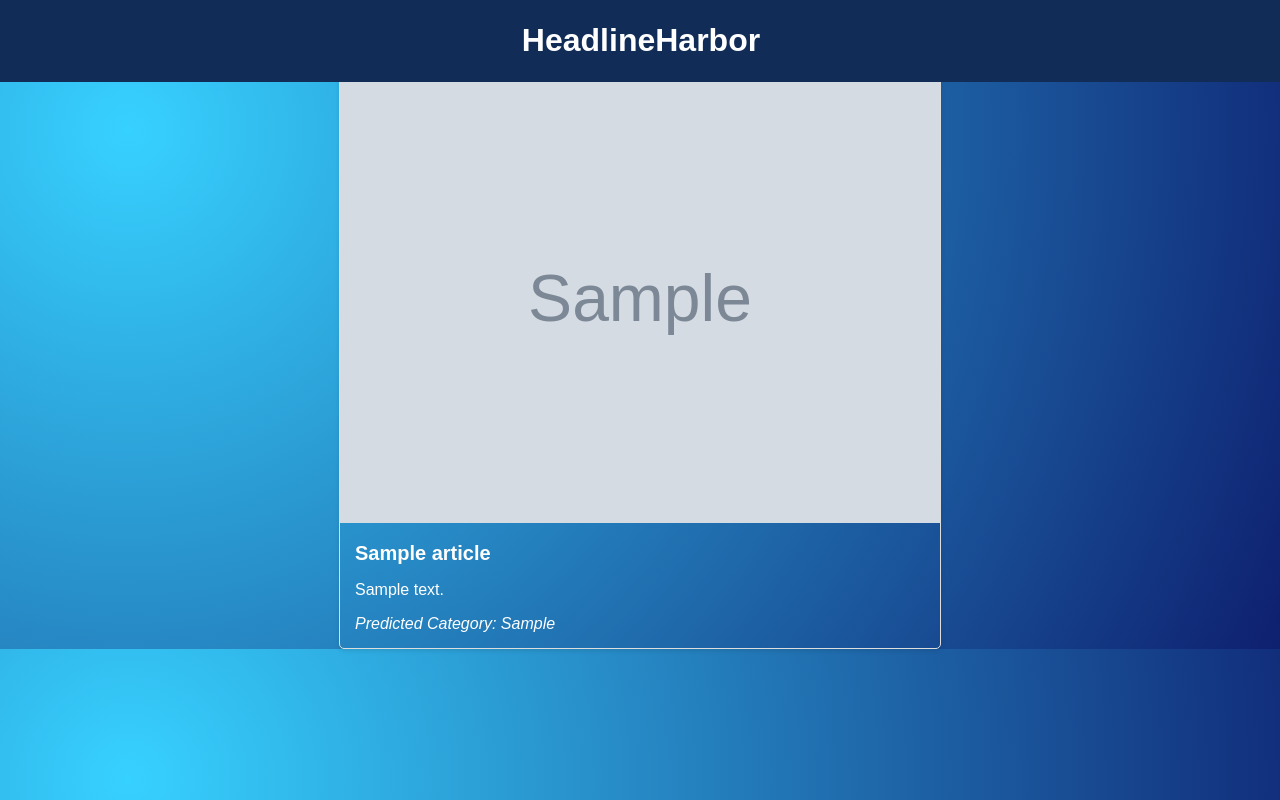
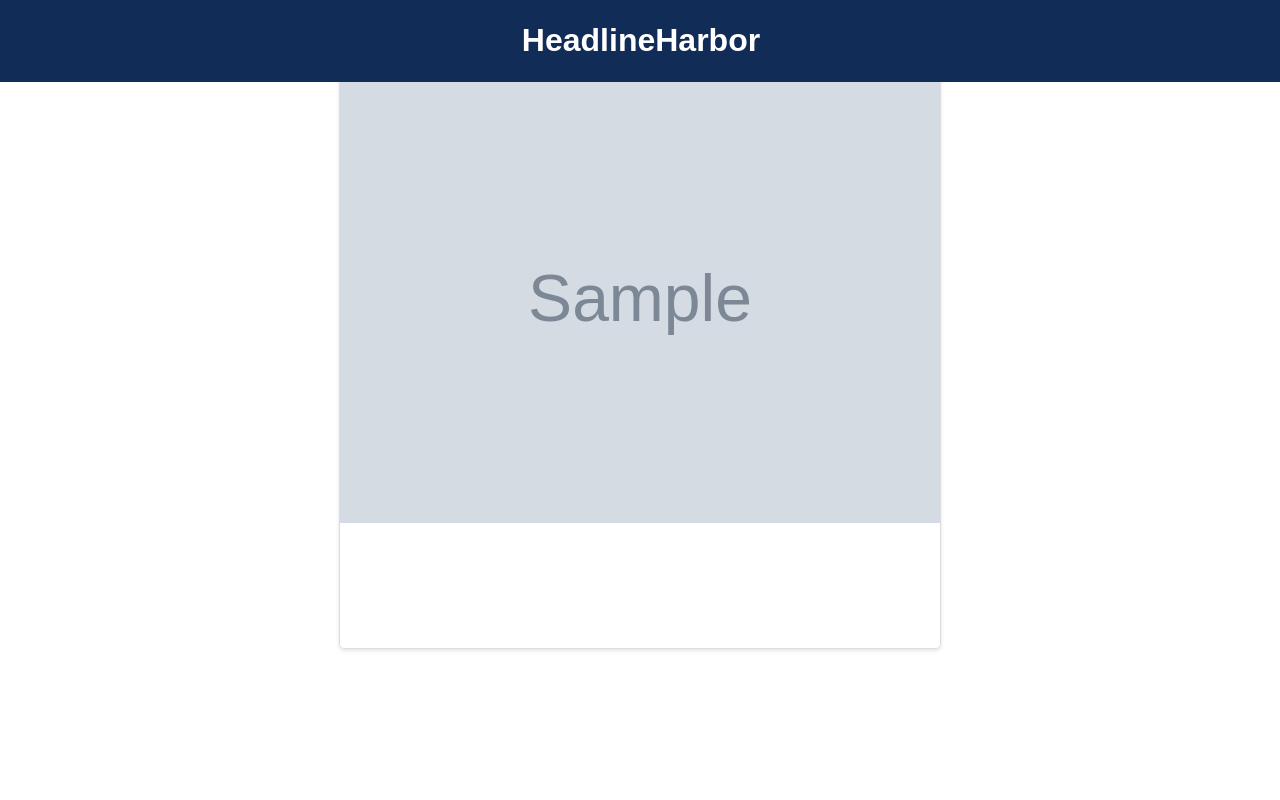
Before and after one commit to shakkoor/NewsAnalysis, a Flask app: template templates/index.html in a window 1280 px wide. Run offline with Flask 3, Linux system fonts and the light colour scheme; the template is opened without the code that fills it: most values are stand-ins (such as "Sample title", 1, 10 or a date in 2020); grey boxes marked "Sample" are stand-in pictures.

Commit message:
index.html

```diff
--- a/templates/index.html
+++ b/templates/index.html
@@ -1,14 +1,14 @@
 <!DOCTYPE html>
 <html>
 <head>
-    <title>News Summarizer</title>
+    <title>Hot News</title>
     <style>
         /* styles.css */
 body {
     font-family: Arial, sans-serif;
     margin: 20px;
 
-    background: radial-gradient(circle at 10% 20%, rgb(55, 209, 255) 0%, rgb(14, 31, 111) 100.2%);
+    background: green(circle at 10% 20%, rgb(55, 209, 255) 0%, rgb(14, 31, 111) 100.2%);
 }
 p,h2{
     color: white;
```
